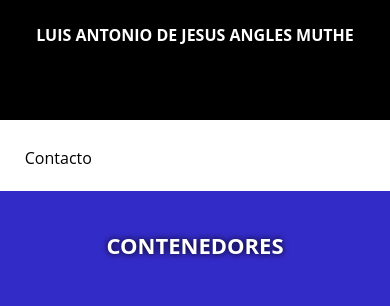
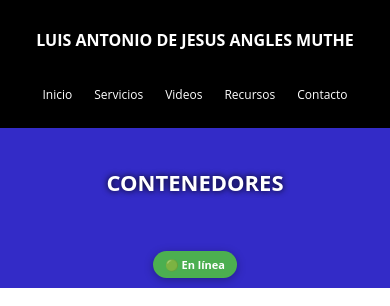
Before and after one commit to lawahit/pwa, a website: page index.html in a window 390 px wide. Shown: the top 306 px of the page. Drawn offline with nearby package versions, Linux system fonts and the light colour scheme; no server answers.

Commit message:
Corregido menú responsive: enlaces blancos, mejor distribución en móvil y desktop

```diff
--- a/styles.css
+++ b/styles.css
@@ -29,11 +29,10 @@
     background: black;
     min-height: 100px;
     padding: 10px 0;
-    /*border-bottom: 1px solid black;*/
 }
 
 #logo {
-    width: 63%;
+    width: 60%;
     float: left;
     padding: 10px 0;
 }
@@ -47,23 +46,40 @@
 }
 
 #menu {
-    width: 380px;
-    float: left;
+    width: 40%;
+    float: right;
+    display: flex;
+    align-items: center;
+    justify-content: flex-end;
+}
+
+#menu ul {
+    display: flex;
+    flex-wrap: wrap;
+    justify-content: flex-end;
+    align-items: center;
+    list-style: none;
+    margin: 0;
+    padding: 0;
 }
 
 #menu ul li {
     list-style: none;
-    float: left;
-    margin-left: 15px;
-    margin-right: 15px;
+    margin: 5px 8px;
 }
 
 #menu ul li a {
-    color: black;
+    color: white;
+    font-size: 14px;
+    padding: 8px 12px;
+    display: block;
+    border-radius: 4px;
+    transition: all 0.3s ease;
 }
 
 #menu ul li a:hover {
-    color: #4121e47d;
+    background: #332bc7;
+    color: white;
 }
 
 /*Slider*/
@@ -233,8 +249,12 @@
 
 @media (max-width: 1085px) {
     #main-header {
-        height: 70px;
-        line-height: 65px;
+        min-height: 80px;
+    }
+
+    #menu ul li a {
+        font-size: 13px;
+        padding: 6px 10px;
     }
 }
 
@@ -242,11 +262,17 @@
 /* Media Queries (Extraídas en las imágenes) */
 
 @media (max-width: 999px) {
+    #main-header {
+        min-height: auto;
+        padding: 15px 0;
+    }
+
     #logo {
-        width: 90%;
+        width: 100%;
         float: none;
-        margin: 0px auto;
+        margin: 0;
         text-align: center;
+        padding: 10px 0;
     }
 
     #logo h1 {
@@ -255,9 +281,24 @@
     }
 
     #menu {
+        width: 100%;
         float: none;
-        margin: 0px auto;
+        margin: 10px 0 0 0;
+        justify-content: center;
+    }
+
+    #menu ul {
+        justify-content: center;
         width: 100%;
+    }
+
+    #menu ul li {
+        margin: 5px 5px;
+    }
+
+    #menu ul li a {
+        font-size: 13px;
+        padding: 8px 10px;
     }
 
     /* 2. Estilo para el slider de la marquesina*/
@@ -286,6 +327,15 @@
 @media (max-width: 700px) {
     #logo h1 {
         font-size: 18px;
+    }
+
+    #menu ul li {
+        margin: 4px 3px;
+    }
+
+    #menu ul li a {
+        font-size: 12px;
+        padding: 6px 8px;
     }
 
     #services .container {
@@ -352,14 +402,20 @@
         font-size: 14px;
     }
 
-    #menu {
+    #menu ul {
+        flex-direction: column;
+        align-items: center;
+    }
+
+    #menu ul li {
+        margin: 3px 0;
         width: 100%;
         text-align: center;
     }
 
-    #menu ul li {
-        margin-left: 4%;
-        margin-right: 4%;
+    #menu ul li a {
+        width: 100%;
+        font-size: 13px;
     }
 
     /* 4. Texto de marquesina con tamaño 377*/
@@ -393,9 +449,9 @@
         line-height: 1.2;
     }
 
-    #menu ul li {
-        float: none;
-        margin: 5px 0;
+    #menu ul li a {
+        font-size: 12px;
+        padding: 5px 8px;
     }
 
     #slider {
@@ -407,8 +463,8 @@
         margin-top: 30px;
     }
 }
-/
-*Sección de Recursos Admin*/
+
+/* Sección de Recursos Admin */
 #recursos-admin {
     padding-top: 20px;
     padding-bottom: 40px;
```
